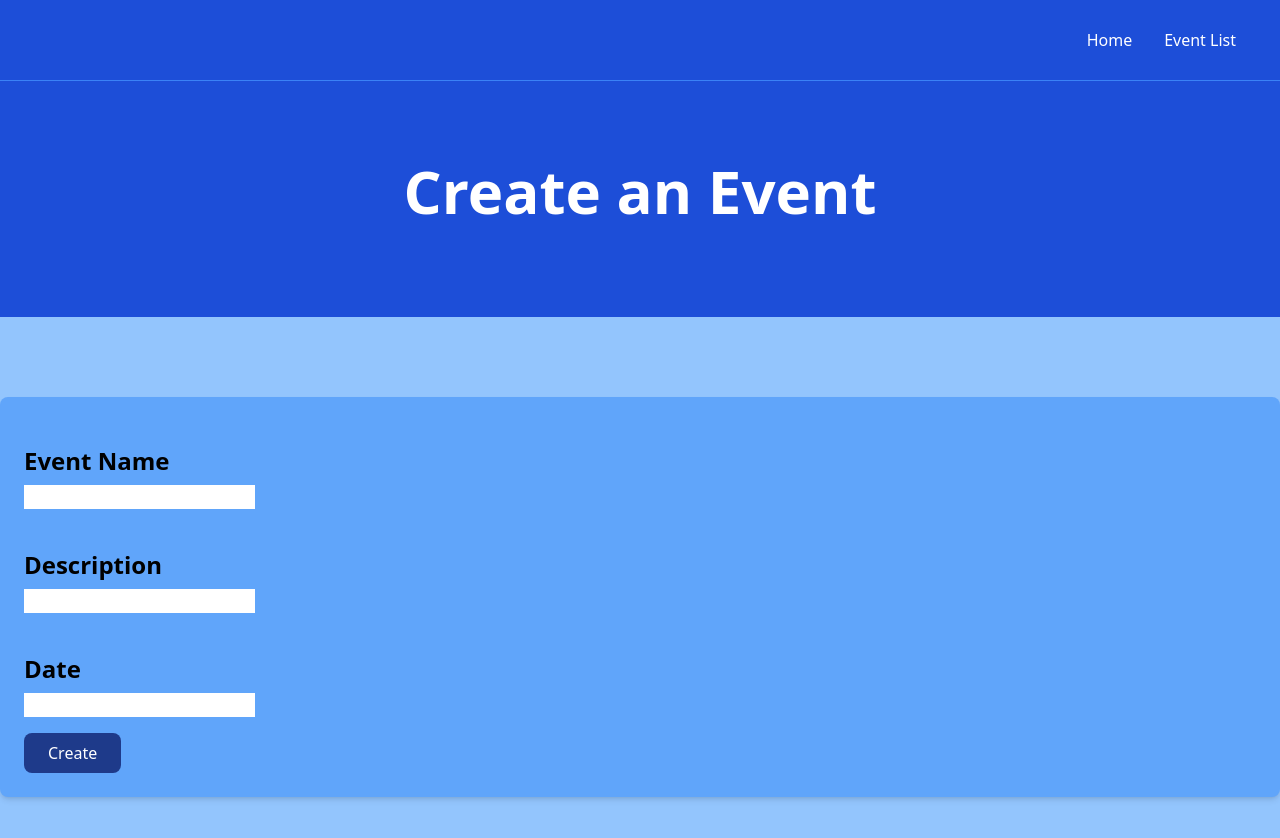
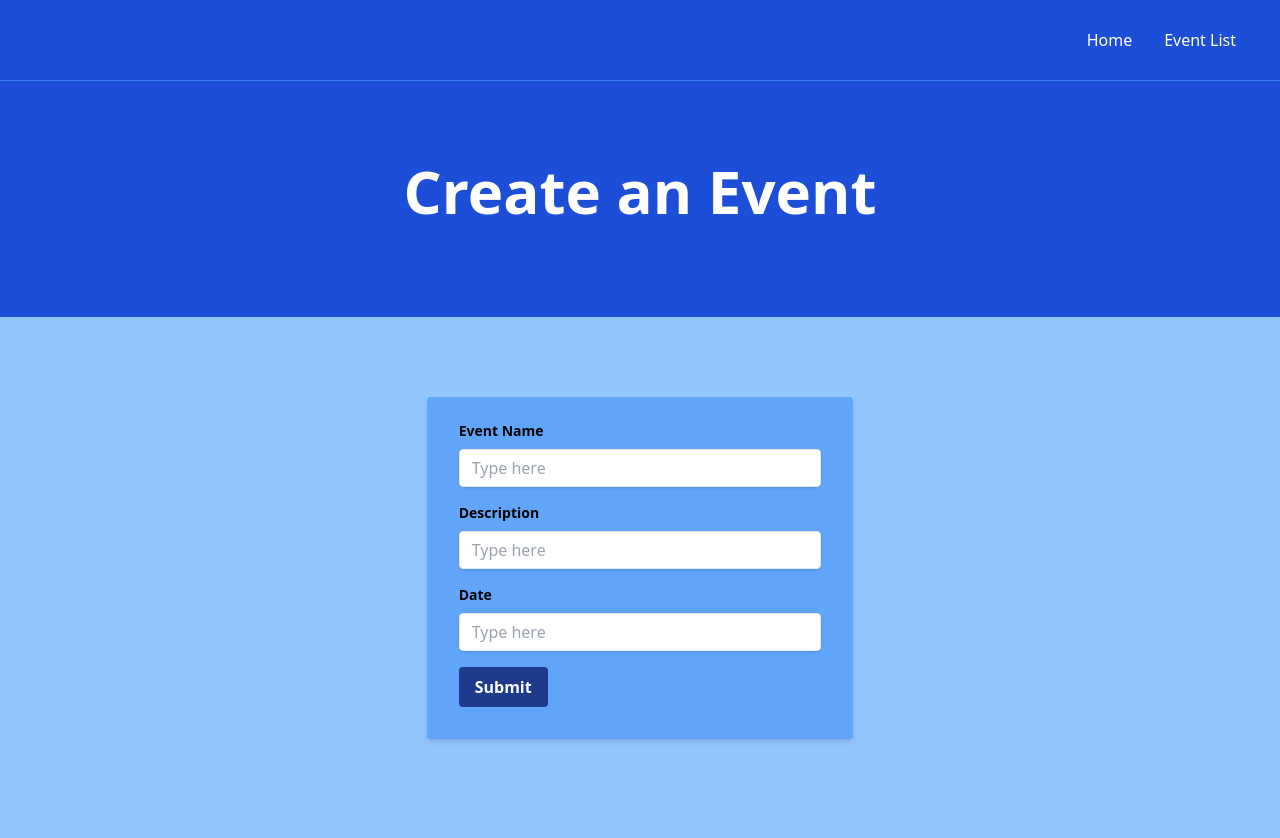
Before and after one commit to emilebilodeau/event-manager, a Vue app in the folder frontend/: page /create in a window 1280 px wide. Shown: the top 838 px of the page. Built offline with nearby package versions, Linux system fonts and the light colour scheme.

Commit message:
improved form styling, and updated button style

```diff
--- a/frontend/src/components/CreateMain.vue
+++ b/frontend/src/components/CreateMain.vue
@@ -21,21 +21,33 @@ const submitData = () => {
 
 <template>
   <section class="bg-blue-300 py-20 min-h-svh">
-    <div class="container-xl lg:container lg:max-w-7xl m-auto">
+    <div class="max-w-7xl m-auto w-1/3">
       <form
         @submit.prevent="submitData"
-        class="p-6 rounded-lg shadow-md bg-blue-400"
+        class="bg-blue-400 shadow-md rounded px-8 pt-6 pb-8 mb-4"
       >
-        <div v-for="question in eventQuestions" :key="question" class="py-4">
-          <h1 class="text-2xl font-extrabold py-2">{{ question }}</h1>
-          <input type="text" />
+        <div v-for="question in eventQuestions" :key="question" class="mb-4">
+          <label
+            class="block text-black text-sm font-bold mb-2"
+            :for="question"
+          >
+            {{ question }}
+          </label>
+          <input
+            class="shadow appearance-none border rounded w-full py-2 px-3 text-gray-700 leading-tight focus:outline-none focus:shadow-outline"
+            :id="question"
+            type="text"
+            placeholder="Type here"
+          />
         </div>
-        <button
-          type="submit"
-          class="px-6 py-2 rounded-lg text-white bg-blue-900"
-        >
-          Create
-        </button>
+        <div class="flex items-center justify-between">
+          <button
+            class="bg-blue-900 hover:bg-blue-950 text-white font-bold py-2 px-4 rounded focus:outline-none focus:shadow-outline"
+            type="button"
+          >
+            Submit
+          </button>
+        </div>
       </form>
     </div>
   </section>
--- a/frontend/src/components/HomeMain.vue
+++ b/frontend/src/components/HomeMain.vue
@@ -27,7 +27,7 @@
 
 <style scoped>
 .link-button {
-  @apply inline-block bg-blue-900 text-white rounded-lg px-4 py-2 hover:bg-gray-900;
+  @apply inline-block bg-blue-900 text-white rounded-lg px-4 py-2 hover:bg-blue-950;
 }
 
 .card {
--- a/frontend/src/components/NavBar.vue
+++ b/frontend/src/components/NavBar.vue
@@ -35,6 +35,6 @@ const isActiveLink = (routePath: string) => {
 
 <style scoped>
 .link-element {
-  @apply hover:bg-gray-900 text-white px-3 py-2 rounded-md;
+  @apply hover:bg-blue-950 text-white px-3 py-2 rounded-md;
 }
 </style>
```
